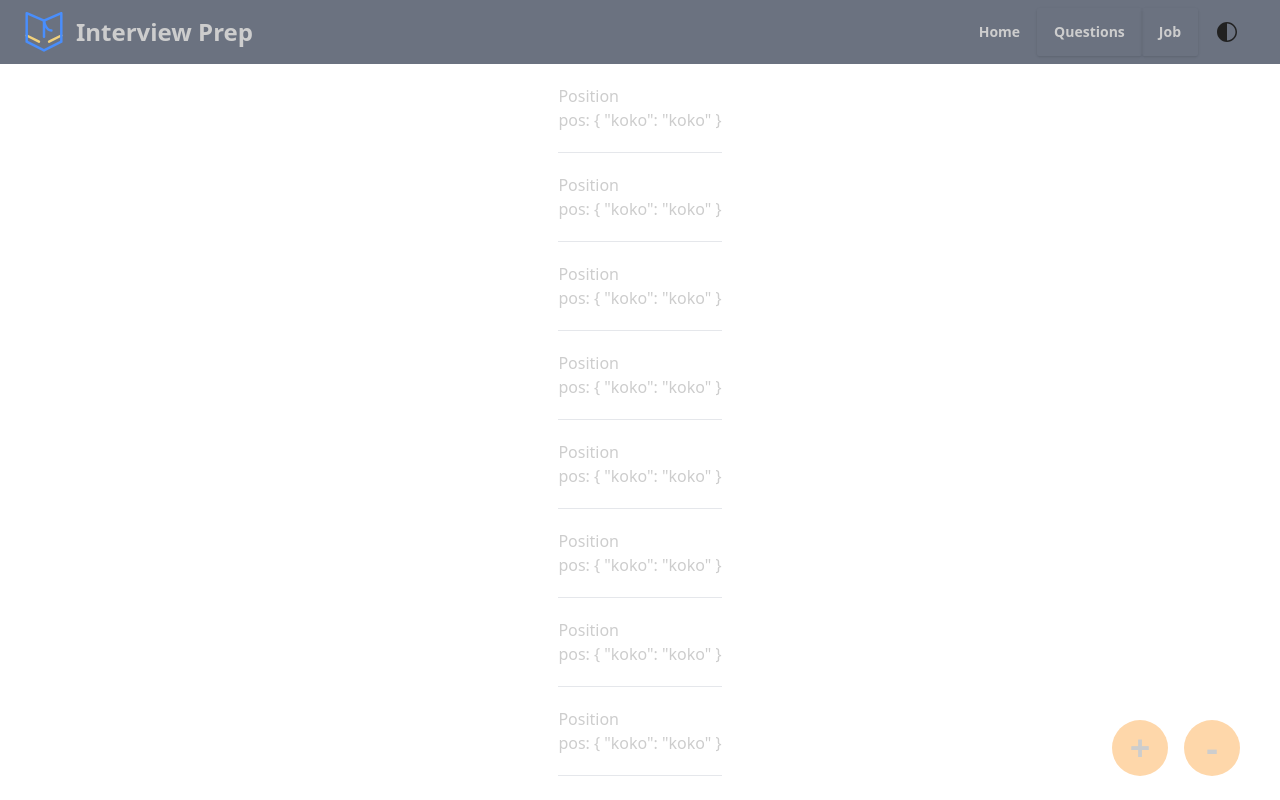
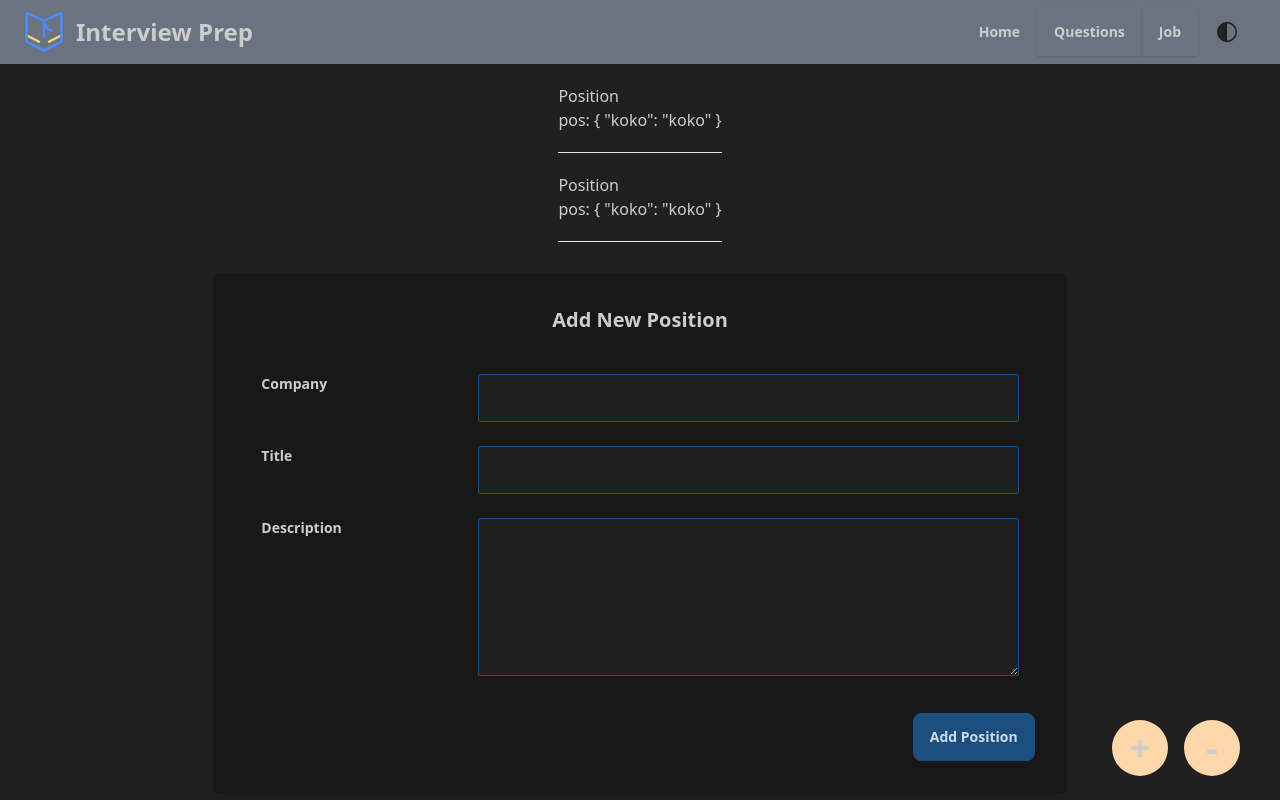
Before and after one commit to ramihsn/interview-prep, a Vue app in the folder frontend/: page / in a window 1280 px wide. Built offline with nearby package versions, Linux system fonts and the light colour scheme; no server answers.

Commit message:
[fe] create the adding new position form

```diff
--- a/frontend/src/components/HelloWorld.vue
+++ b/frontend/src/components/HelloWorld.vue
@@ -5,11 +5,11 @@ import PositionForm from './positions/PositionForm.vue'
 import PositionComponent from './positions/PositionComponent.vue'
 
 // const positions = ref([])  // TODO: fetch positions
-const cnt = ref(10)
+const cnt = ref(2)
 </script>
 
 <template>
-  <div class="flex flex-col items-center justify-center pt-5 bg-white h-full">
+  <div class="flex flex-col items-center justify-center pt-5 h-full">
     <div
       v-for="(pos, i) in Array.from({ length: cnt }, (_, i) => ({ koko: 'koko' }))"
       :key="i"
@@ -18,7 +18,8 @@ const cnt = ref(10)
       <PositionComponent :pos="pos" />
       <hr class="my-5" />
     </div>
-    <PositionForm />
+
+    <PositionForm class="mt-3 mb-12 w-2/3" />
 
     <div class="fixed bottom-6 right-10 flex space-x-4">
       <button
--- a/frontend/src/components/positions/PositionForm.vue
+++ b/frontend/src/components/positions/PositionForm.vue
@@ -1,7 +1,87 @@
-<script setup lang="ts"></script>
+<script setup lang="ts">
+import { ref } from 'vue'
+import { FontAwesomeIcon } from '@fortawesome/vue-fontawesome'
+
+const company = ref('')
+const title = ref('')
+const description = ref('')
+const hasError = ref(false)
+
+const emit = defineEmits(['addPosition'])
+const addPosition = () => {
+  if (!company.value || !title.value || !description.value) {
+    hasError.value = true
+    return
+  }
+  emit('addPosition', {
+    company: company.value,
+    title: title.value,
+    description: description.value,
+  })
+  company.value = ''
+  title.value = ''
+  description.value = ''
+}
+</script>
 
 <template>
-  <div>
-    <h1>Position Form</h1>
+  <div class="card bg-base-300 shadow-xl">
+    <div class="card-body">
+      <div class="card-title justify-center mb-5">
+        <h1>Add New Position</h1>
+      </div>
+
+      <table class="table w-full">
+        <tr>
+          <th class="flex max-w-max pr-4">
+            <label for="title">Company</label>
+          </th>
+          <td>
+            <input
+              class="input input-bordered input-primary w-full"
+              type="text"
+              v-model="company"
+            />
+          </td>
+        </tr>
+        <tr>
+          <th class="flex max-w-max pr-4">
+            <label for="title">Title</label>
+          </th>
+          <td>
+            <input class="input input-bordered input-primary w-full" type="text" v-model="title" />
+          </td>
+        </tr>
+        <tr>
+          <th class="flex max-w-max pr-4">
+            <label for="description">Description</label>
+          </th>
+          <td>
+            <textarea
+              class="textarea textarea-primary w-full"
+              rows="5"
+              v-model="description"
+            ></textarea>
+          </td>
+        </tr>
+      </table>
+
+      <div class="card-actions justify-end mt-3">
+        <button
+          :class="{ 'btn-primary': !hasError, 'btn-error': hasError }"
+          @click="addPosition"
+          class="btn rounded-lg"
+        >
+          Add Position
+        </button>
+      </div>
+
+      <div class="bg-warning border-2 border-rose-500 rounded-lg flex flex-row" v-if="hasError">
+        <span class="mx-2">
+          <FontAwesomeIcon icon="circle-exclamation" style="color: #e42807" />
+        </span>
+        <strong>All fields must be filled before adding the position</strong>
+      </div>
+    </div>
   </div>
 </template>
--- a/frontend/src/main.ts
+++ b/frontend/src/main.ts
@@ -15,11 +15,12 @@ import {
   faFileCode,
   faFileExcel,
   faTrashCan,
+  faCircleExclamation,
   faPenToSquare,
 } from '@fortawesome/free-solid-svg-icons'
 
 // /* add icons to the library */
-library.add([faFileCsv, faFileCode, faFileExcel, faTrashCan, faPenToSquare])
+library.add([faFileCsv, faFileCode, faFileExcel, faTrashCan, faPenToSquare, faCircleExclamation])
 
 const pinia = createPinia()
 createApp(App).use(pinia).component('font-awesome-icon', FontAwesomeIcon).use(router).mount('#app')
```
